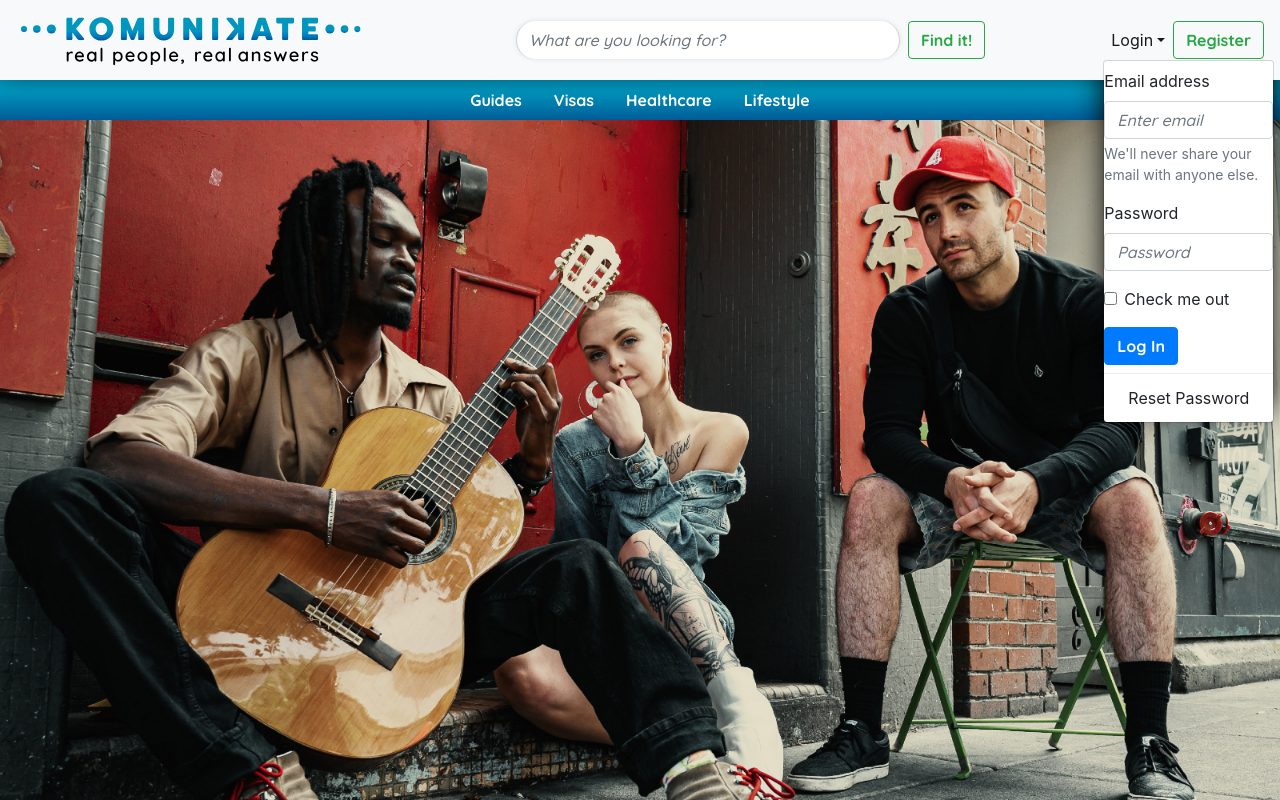
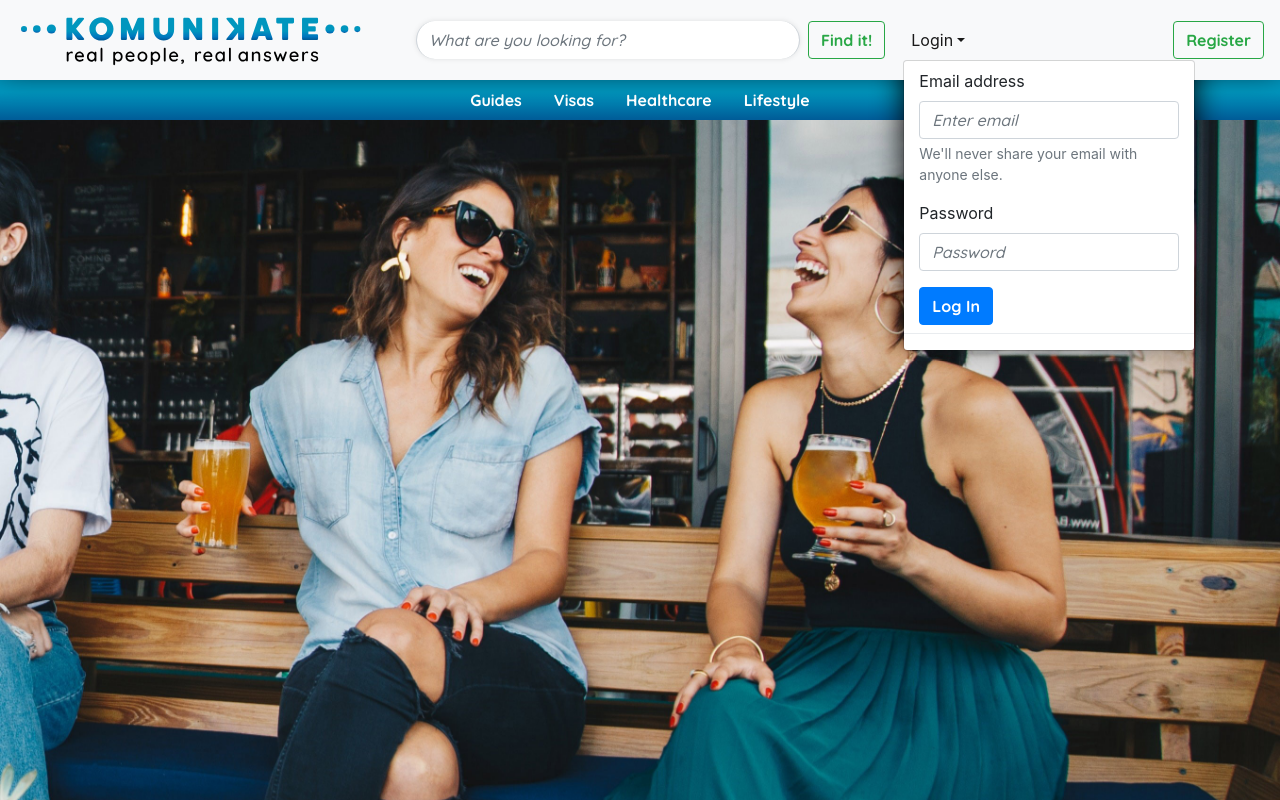
Before and after one commit to Robert-DANT/Komunikate_Front, a React (Create React App) app: page / in a window 1280 px wide. Both pictures are taken after a click on the button "Login". Shown: the top 800 px of the page. Built offline with nearby package versions, Linux system fonts and the light colour scheme; no server answers.

Commit message:
More front end adjustments

```diff
--- a/src/components/LandingBanner/LandingBanner.js
+++ b/src/components/LandingBanner/LandingBanner.js
@@ -19,7 +19,7 @@ const LandingBanner = () => {
             <div class="carousel-inner" role="listbox" className="bannerShift boxDropShadow">
 
             <Carousel fade controls={false} indicators={false}>
-                <Carousel.Item interval={5000}>
+                <Carousel.Item interval={2000}>
                     <img
                         className="d-block w-100 imgYShift"
                         src={Carousel01}
@@ -49,7 +49,7 @@ const LandingBanner = () => {
                         </div>
                     </Carousel.Caption>
                 </Carousel.Item>
-                <Carousel.Item interval={5000}>
+                <Carousel.Item interval={2000}>
                     <img
                         className="d-block w-100 imgYShift"
                         src={Carousel03}
@@ -65,7 +65,7 @@ const LandingBanner = () => {
                         </div>
                     </Carousel.Caption>
                 </Carousel.Item>
-                <Carousel.Item interval={5000}>
+                <Carousel.Item interval={2000}>
                     <img
                         className="d-block w-100 imgYShift"
                         src={Carousel09}
@@ -81,7 +81,7 @@ const LandingBanner = () => {
                         </div>
                     </Carousel.Caption>
                 </Carousel.Item>
-                <Carousel.Item interval={5000}>
+                <Carousel.Item interval={2000}>
                     <img
                         className="d-block w-100 imgYShift"
                         src={Carousel04}
@@ -97,7 +97,7 @@ const LandingBanner = () => {
                         </div>
                     </Carousel.Caption>
                 </Carousel.Item>
-                <Carousel.Item interval={5000}>
+                <Carousel.Item interval={2000}>
                     <img
                         className="d-block w-100"
                         src={Carousel06}
@@ -113,7 +113,7 @@ const LandingBanner = () => {
                         </div>
                     </Carousel.Caption>
                 </Carousel.Item>
-                <Carousel.Item interval={5000}>
+                <Carousel.Item interval={2000}>
                     <img
                         className="d-block w-100"
                         src={Carousel07}
@@ -129,7 +129,7 @@ const LandingBanner = () => {
                         </div>
                     </Carousel.Caption>
                 </Carousel.Item>
-                <Carousel.Item interval={5000}>
+                <Carousel.Item interval={2000}>
                     <img
                         className="d-block w-100"
                         src={Carousel08}
--- a/src/components/NavBar/NavBar.css
+++ b/src/components/NavBar/NavBar.css
@@ -51,3 +51,11 @@
   .dropShadowNav {
     filter: drop-shadow(0 -3mm 4mm #000000);
   }
+
+  .form-control {
+    width: 260px;
+}
+
+.dropDownShift {
+  margin-right: 200px;
+}
--- a/src/components/NavBar/NavBar.js
+++ b/src/components/NavBar/NavBar.js
@@ -21,7 +21,7 @@ import logo from "../../images/logos/Komunikate_Long_Blue_sub_v03.svg";
 import Axios from 'axios';
 import jwt_decode from "jwt-decode";
 
-const PORT = process.env.PORT || 'https://stark-fjord-75040.herokuapp.com/';
+const PORT = process.env.PORT || 'https://stark-fjord-75040.herokuapp.com';
 const queryString = require("query-string");
 
 const NavBar = ({ userToken, setJwt }) => {
@@ -166,9 +166,10 @@ const NavBar = ({ userToken, setJwt }) => {
             {/*             <Nav.Link>
               <Link to="/user_login">Login</Link>
             </Nav.Link> */}
-            <NavDropdown title="Login" id="basic-nav-dropdown">
+            <NavDropdown title="Login" id="basic-nav-dropdown"  class="dropdown-menu-end" className="dropDownShift">
               <Form>
                 <Form.Group className="mb-3" controlId="formBasicEmail">
+                <div class="col-auto">
                   <Form.Label>Email address</Form.Label>
                   <Form.Control
                     type="email"
@@ -179,9 +180,11 @@ const NavBar = ({ userToken, setJwt }) => {
                   <Form.Text className="text-muted">
                     We'll never share your email with anyone else.
                   </Form.Text>
+                  </div>
                 </Form.Group>
 
                 <Form.Group className="mb-3" controlId="formBasicPassword">
+                <div class="col-auto">
                   <Form.Label>Password</Form.Label>
                   <Form.Control
                     type="password"
@@ -189,18 +192,21 @@ const NavBar = ({ userToken, setJwt }) => {
                     className="formFonts"
                     onChange={(e) => setPw(e.target.value)}
                   />
+                                    </div>
                 </Form.Group>
-                <Form.Group className="mb-3" controlId="formBasicCheckbox">
+{/*                 <Form.Group className="mb-3" controlId="formBasicCheckbox">
                   <Form.Check type="checkbox" label="Check me out" />
-                </Form.Group>
-                <Button variant="primary" type="submit" className="buttonFonts" onClick={handleLogin}>
-                  Log In
-                </Button>
+                </Form.Group> */}
+                  <div class="col-auto">
+                    <Button variant="primary" type="submit" className="buttonFonts" onClick={handleLogin}>
+
+                      Log In
+
+                    </Button>
+                  </div>
               </Form>
               <NavDropdown.Divider />
-              <NavDropdown.Item href="#action/3.4">
-                Reset Password
-              </NavDropdown.Item>
+
             </NavDropdown>
             <Form inline>
               <Link exact to="/register">
```
